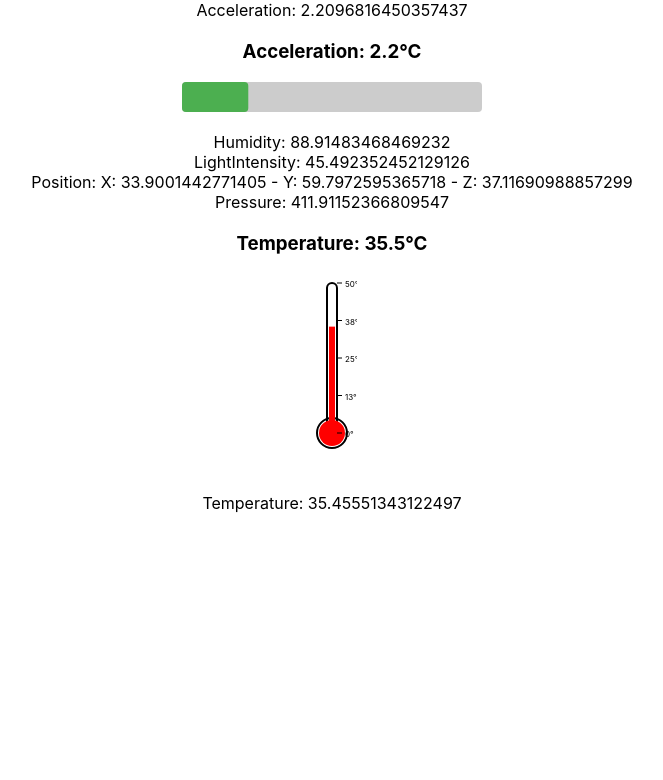
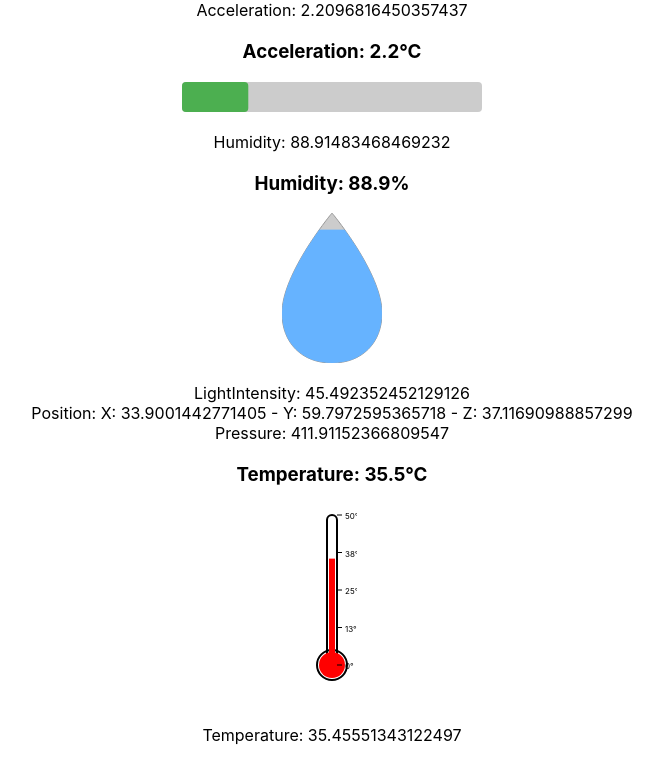
Before and after one commit to vitormcruz/SensorReact, a React (Create React App) app: page / in a window 1280 px wide. Shown: the top 780 px of the page, without its empty margins (308-971 px from the left). Built offline with nearby package versions, Linux system fonts and the light colour scheme.

Commit message:
Adding Humidity component

```diff
--- a/src/App.js
+++ b/src/App.js
@@ -2,6 +2,7 @@ import React, { useState } from 'react';
 import './App.css';
 import Accelerometer from "./components/accelerometer/Accelerometer";
 import Thermometer from "./components/thermometer/Thermometer";
+import HumidityDrop from "./components/humidity/Humidity";
 
 let initialized = false;
 
@@ -40,6 +41,7 @@ function App() {
           Acceleration: {sensorData.accelaration} <br/>
           <Accelerometer acceleration={sensorData.accelaration} minAccel={0} maxAccel={10} />
           Humidity: {sensorData.humidity} <br/>
+          <HumidityDrop humidity={sensorData.humidity} minHumidity={0} maxHumidity={100} />
           LightIntensity: {sensorData.lightIntensity} <br/>
           Position: X: {sensorData.position.x} - Y: {sensorData.position.y} - Z: {sensorData.position.z} <br/>
           Pressure: {sensorData.pressure} <br/>
--- /dev/null
+++ b/src/components/humidity/Humidity.css
@@ -0,0 +1,20 @@
+.humidity-drop-container {
+  margin: 20px 0;
+  text-align: center;
+}
+
+.humidity-drop-svg-container {
+  display: flex;
+  justify-content: center;
+}
+
+.humidity-drop-background {
+  fill: #cccccc;
+  stroke: #999999;
+  stroke-width: 1;
+}
+
+.humidity-drop-fill {
+  fill: #66b3ff;
+  stroke: none;
+}
--- /dev/null
+++ b/src/components/humidity/Humidity.js
@@ -0,0 +1,50 @@
+import React from 'react';
+import './Humidity.css';
+
+const HumidityDrop = ({ humidity, minHumidity, maxHumidity }) => {
+  // Calculates the fill percentage based on min/max values
+  const range = maxHumidity - minHumidity;
+  const fillPercentage = range <= 0 ?
+      0 : Math.min(100, Math.max(0, ((humidity - minHumidity) / range) * 100 ));
+
+  // SVG dimensions
+  const width = 100;
+  const height = 150;
+
+  return (
+    <div className="humidity-drop-container">
+      <h3>Humidity: {humidity.toFixed(1)}%</h3>
+      <div className="humidity-drop-svg-container">
+        <svg width={width} height={height} viewBox="0 0 100 150">
+          {/* Container for clipping */}
+          <defs>
+            <clipPath id="drop-clip">
+              <path
+                d="M50,0 C50,0 0,60 0,100 C0,130 20,150 50,150 C80,150 100,130 100,100 C100,60 50,0 50,0 Z"
+              />
+            </clipPath>
+          </defs>
+
+          {/* Water drop (light gray) - background */}
+          <path
+            d="M50,0 C50,0 0,60 0,100 C0,130 20,150 50,150 C80,150 100,130 100,100 C100,60 50,0 50,0 Z"
+            className="humidity-drop-background"
+          />
+
+          {/* Drop fill (light blue) */}
+          <g clipPath="url(#drop-clip)">
+            <rect
+              x="0"
+              y={height - (height * fillPercentage / 100)}
+              width={width}
+              height={height}
+              className="humidity-drop-fill"
+            />
+          </g>
+        </svg>
+      </div>
+    </div>
+  );
+};
+
+export default HumidityDrop;
```
